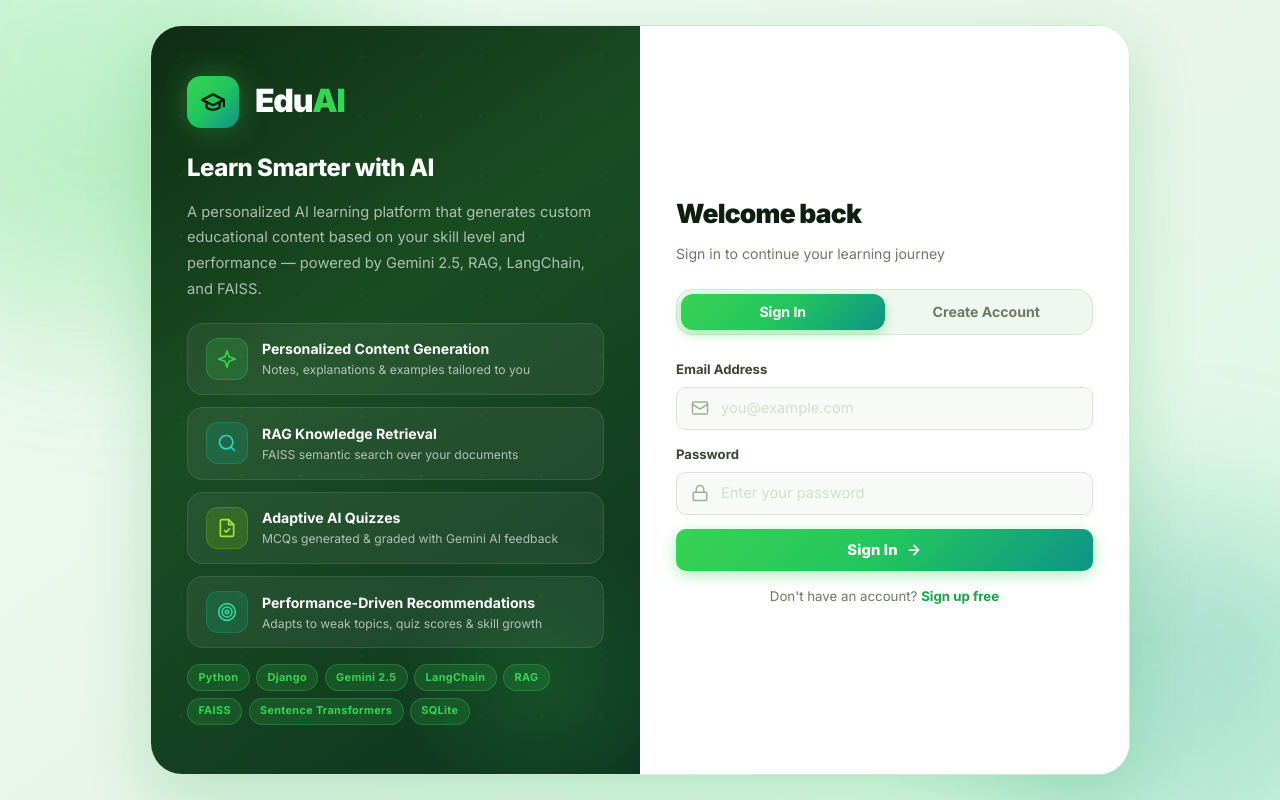
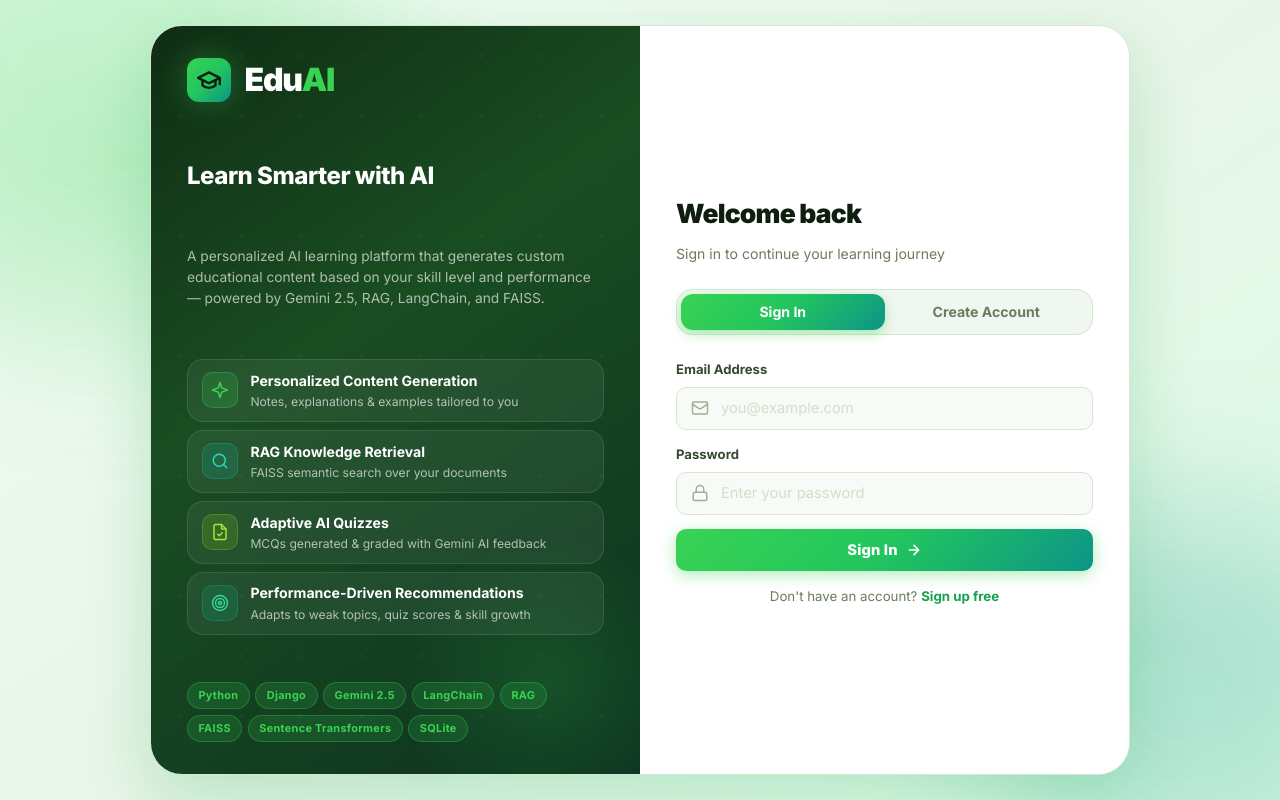
Before and after one commit to kowsalya2025/AIcontant, a Django app: page / in a window 1280 px wide. Run offline with Django 4.2, Linux system fonts and the light colour scheme; parts of the project's set-up code (start-up, migrations or seed data) failed here and were passed over.

Commit message:
Add generous bottom padding and spacing for left hero sidebar

```diff
--- a/frontend/static/css/styles.css
+++ b/frontend/static/css/styles.css
@@ -170,10 +170,10 @@ button { font-family: inherit; cursor: pointer; }
 /* left hero panel */
 .auth-hero {
   background: linear-gradient(145deg, #0f2d14 0%, #1a4d22 40%, #0d3320 100%);
-  padding: 2rem 2.25rem;
+  padding: 1.75rem 2.25rem 2rem 2.25rem;
   height: 100%;
   max-height: 750px;
-  display: flex; flex-direction: column; justify-content: center;
+  display: flex; flex-direction: column; justify-content: space-between;
   position: relative; overflow: hidden;
 }
 .auth-hero::before {
@@ -190,10 +190,10 @@ button { font-family: inherit; cursor: pointer; }
 }
 
 .logo-mark {
-  display: flex; align-items: center; gap: 1rem; margin-bottom: 1.25rem; position: relative; z-index: 1;
+  display: flex; align-items: center; gap: 0.85rem; margin-bottom: 0.75rem; position: relative; z-index: 1;
 }
 .logo-icon {
-  width: 52px; height: 52px; border-radius: 14px;
+  width: 44px; height: 44px; border-radius: 12px;
   background: var(--grad);
   display: flex; align-items: center; justify-content: center;
   font-size: 1.5rem;
@@ -211,25 +211,25 @@ button { font-family: inherit; cursor: pointer; }
   position: relative; z-index: 1;
 }
 .brand-desc {
-  color: rgba(255,255,255,0.65); font-size: 0.92rem; line-height: 1.75;
-  margin-bottom: 1.25rem; position: relative; z-index: 1;
+  color: rgba(255,255,255,0.65); font-size: 0.86rem; line-height: 1.55;
+  margin-bottom: 0.75rem; position: relative; z-index: 1;
 }
 
-.feature-list { display: flex; flex-direction: column; gap: 0.75rem; position: relative; z-index: 1; }
+.feature-list { display: flex; flex-direction: column; gap: 0.5rem; position: relative; z-index: 1; }
 .feature-item {
-  display: flex; align-items: center; gap: 0.9rem;
-  padding: 0.85rem 1.1rem;
+  display: flex; align-items: center; gap: 0.75rem;
+  padding: 0.55rem 0.9rem;
   background: rgba(255,255,255,0.06);
   border: 1px solid rgba(255,255,255,0.1);
   border-radius: var(--r-md);
 }
 .feat-icon {
-  width: 42px; height: 42px; border-radius: 12px;
+  width: 36px; height: 36px; border-radius: 10px;
   display: flex; align-items: center; justify-content: center;
   flex-shrink: 0;
   transition: transform 0.2s var(--ease), box-shadow 0.2s var(--ease);
 }
-.feat-icon svg { width: 20px; height: 20px; }
+.feat-icon svg { width: 18px; height: 18px; }
 .feat-icon.green  { background: rgba(57,211,83,0.18); color: #39d353; border: 1px solid rgba(57,211,83,0.3); }
 .feat-icon.teal   { background: rgba(20,184,166,0.18); color: #2dd4bf; border: 1px solid rgba(20,184,166,0.3); }
 .feat-icon.lime   { background: rgba(132,204,22,0.18); color: #a3e635; border: 1px solid rgba(132,204,22,0.3); }
@@ -238,7 +238,7 @@ button { font-family: inherit; cursor: pointer; }
 .feat-title { font-weight: 700; font-size: 0.88rem; color: #ffffff; }
 .feat-sub   { font-size: 0.76rem; color: rgba(255,255,255,0.65); }
 
-.tech-badges { display: flex; flex-wrap: wrap; gap: 0.4rem; margin-top: 1rem; position: relative; z-index: 1; }
+.tech-badges { display: flex; flex-wrap: wrap; gap: 0.35rem; margin-top: 0.65rem; position: relative; z-index: 1; }
 .tech-badge {
   padding: 0.22rem 0.65rem; border-radius: var(--r-full);
   font-size: 0.68rem; font-weight: 700; letter-spacing: 0.03em;
--- a/frontend/templates/index.html
+++ b/frontend/templates/index.html
@@ -8,7 +8,7 @@
   <link rel="preconnect" href="https://fonts.googleapis.com">
   <link href="https://fonts.googleapis.com/css2?family=Inter:wght@300;400;500;600;700;800;900&family=Fira+Code:wght@400;500&display=swap" rel="stylesheet">
   {% load static %}
-  <link rel="stylesheet" href="{% static 'css/styles.css' %}?v=752">
+  <link rel="stylesheet" href="{% static 'css/styles.css' %}?v=753">
   <style>
     html, body.auth-page {
       height: 100vh !important;
@@ -21,7 +21,13 @@
       max-height: 750px !important;
       overflow: hidden !important;
     }
-    .auth-hero, .auth-card {
+    .auth-hero {
+      height: 100% !important;
+      max-height: 750px !important;
+      padding: 1.75rem 2.25rem 2rem 2.25rem !important;
+      overflow: hidden !important;
+    }
+    .auth-card {
       height: 100% !important;
       max-height: 750px !important;
       overflow: hidden !important;
```
